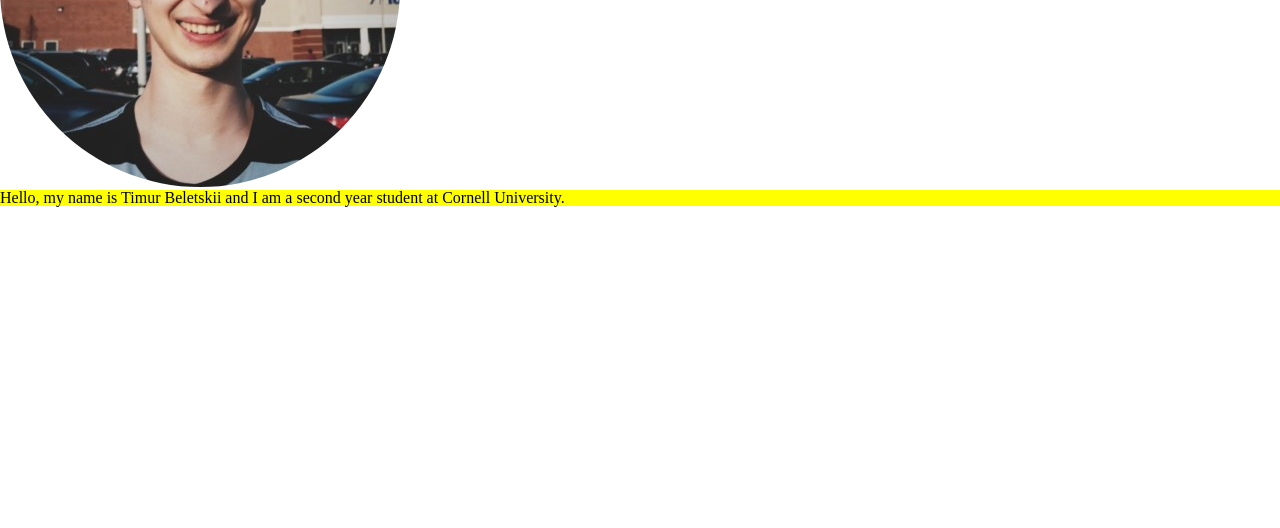
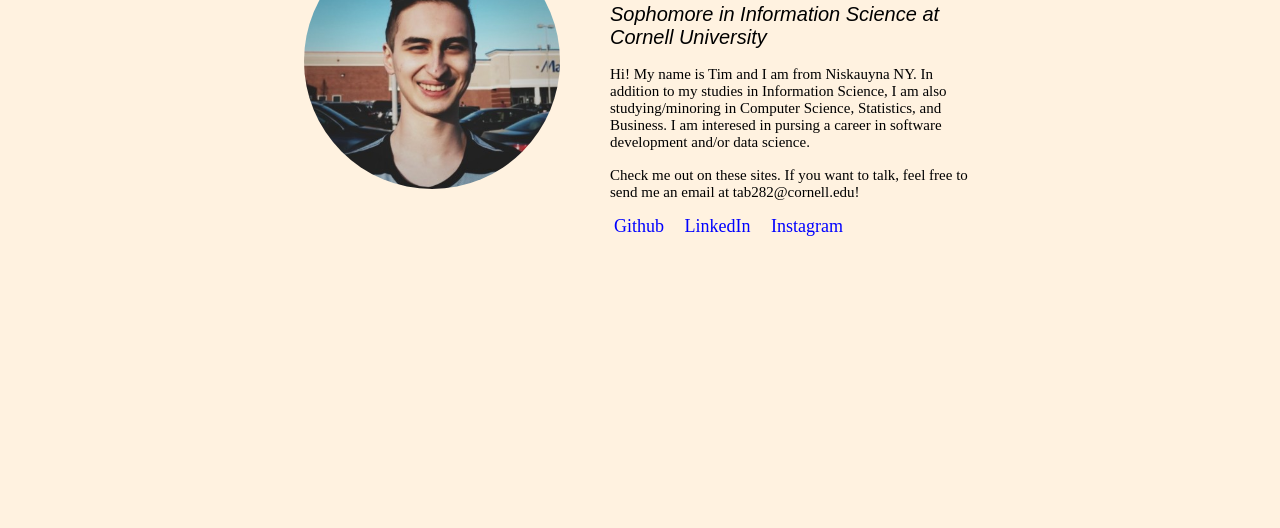
Before and after one commit to timurbeletskii/project1, a plain HTML site: page index.html in a window 1280 px wide. Shown: the part 272-800 px from the top of the page. Drawn offline with Linux system fonts and the light colour scheme.

Commit message:
added paragraph and socials, edited the colors

```diff
--- a/index.html
+++ b/index.html
@@ -10,7 +10,7 @@
 <body>
   <nav>
     <ul>
-      <li><a href="index.html"> Home </a></li>
+      <li><a class="active" href="index.html"> Home </a></li>
       <li><a href="ebay.html"> eBay </a></li>
       <li><a href="projects.html"> Projects </a></li>
       <li><a href="interests.html"> Interests </a></li>
@@ -19,13 +19,35 @@
   </nav>
 
 <div class="page">
-<h1> Timur Beletskii </h1>
-
-<img src="images/selfie.jpeg" alt="A Picture of Timur Beletskii" class="selfie">
 
 
-<p>Hello, my name is Timur Beletskii and I am a second year student at
-Cornell University.  </p>
+
+<aside>
+<img src="images/selfie.jpeg" alt="A Picture of Timur Beletskii" class="selfie">
+</aside>
+
+
+<main>
+<h1> Timur Beletskii </h1>
+<h2> Sophomore in Information Science at Cornell University </h2>
+<p> Hi! My name is Tim and I am from Niskauyna NY. In addition to my studies in
+Information Science, I am also studying/minoring in Computer Science, Statistics, and
+Business. I am interesed in pursing a career in software development and/or
+data science. </p>
+<br>
+<p> Check me out on these sites. If you want to talk, feel free to send me
+  an email at tab282@cornell.edu! </p>
+
+<br>
+<ul class="socials">
+  <li><a href="https://github.com/timurbeletskii"> Github </a></li>
+  <li><a href="https://www.linkedin.com/in/timur-beletskii-192a60196/"> LinkedIn </a></li>
+  <li><a href="https://www.instagram.com/timurbeletskii/?hl=en"> Instagram </a></li
+</ul>
+</main>
+
+
+
 
 </div>
 
--- a/styles/site.css
+++ b/styles/site.css
@@ -5,7 +5,7 @@
 */
 
 html, body, div, span, applet, object, iframe,
-h1, h2, h3, h4, h5, h6, p, blockquote, pre,
+p, blockquote, pre,
 a, abbr, acronym, address, big, cite, code,
 del, dfn, em, img, ins, kbd, q, s, samp,
 small, strike, strong, sub, sup, tt, var,
@@ -67,10 +67,15 @@ nav li {
   color:black;
 }
 nav ul li:hover {
-  background-color: #2ccbd4;
+  background-color: white;
 }
 nav ul li a:hover {
-  color: #161001;
+  color: black;
+}
+
+a.active {
+	color: gray;
+	text-decoration: none;
 }
 nav ul {
   background-color:black;
@@ -83,22 +88,85 @@ nav a {
 
 }
 
+
+.page{
+	display: flex;
+	flex-flow: row;
+	flex-wrap: nowrap;
+
+}
+img{
+	display: block;
+}
 img.selfie{
 	border-radius: 50%;
-	max-width: 50%;
-	max-height: 50%;
+	width: 80%;
+	height: auto;
 }
-.page{
+aside {
+	/* background-color: blue; */
+  padding: 3em;
+  flex-grow: 1;
+  min-width: 25%;
+	margin-left:20%;
+	margin-right:0;
+	margin-top: 10%;
+	justify-content: center;
+	border: 1px solid
+	padding-left: 0%;
+}
+main {
 
+	/* background-color: red; */
+	margin-top: 10%;
+	margin-left:-110px;
+	margin-right: 20%;
+	padding: 3em;
+
+	justify-content: center;
+	}
+/* body text styling */
+body{
+	background-color:#fff2e0;
 }
-/* body text styling */
 
 h1{
   font-family: Arial, sans-serif;
   font-size: 30px;
-	background-color: orange;
+	/* background-color: orange; */
+	font-weight: bold;
+}
+
+h2{
+	/* background-color: green; */
+	font: 20px Arial;
+	font-style: italic;
 }
 
 p{
-	background-color: yellow;
+	/* background-color: yellow; */
+	font: 15px serif;
 }
+
+/* Social */
+
+.socials{
+	list-style: none;
+	padding-left: 0px;
+	font-size: 18px;
+}
+
+.socials li {
+  display: inline-block;
+  margin-right: 8px;
+}
+
+.socials a {
+  text-decoration: none;
+  padding: 4px;
+	color: blue;
+}
+
+.socials a:hover {
+  background-color: rgba(0, 0, 0, 0.1);
+}
```
Also changed, not shown: dota.html (+1 -1 lines), ebay.html (+1 -1 lines), interests.html (+1 -1 lines), projects.html (+1 -1 lines).
